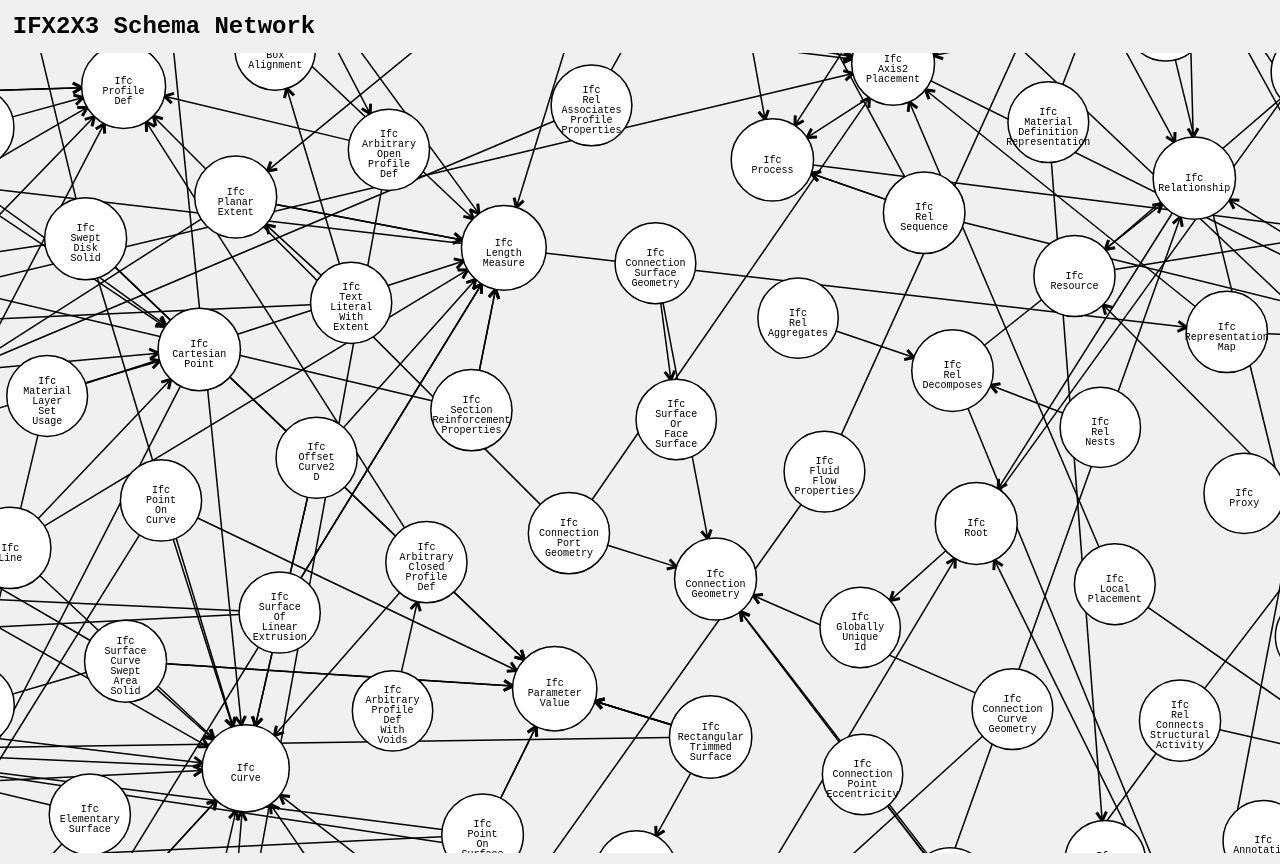
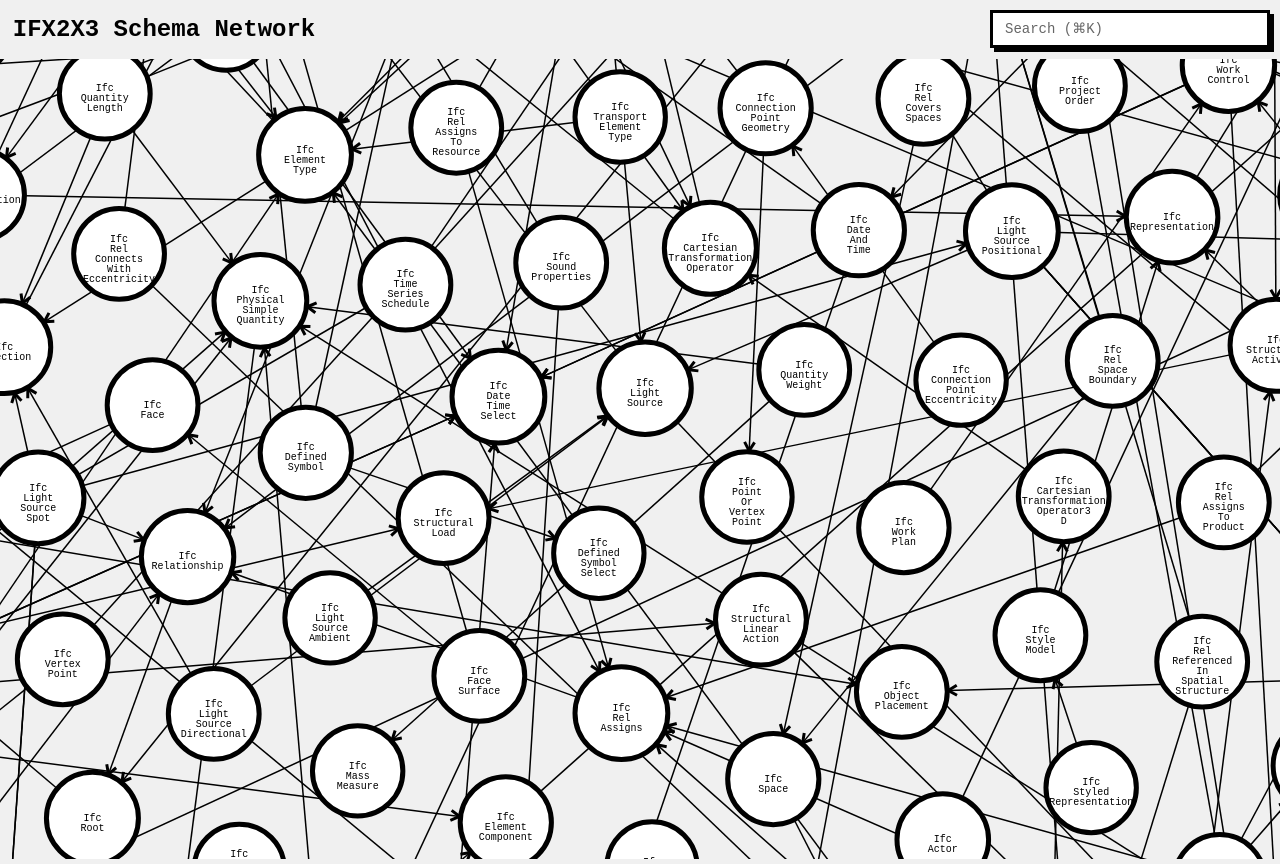
Before and after one commit to tsoumdoa/ifc-schema-vis, a SvelteKit app: page / in a window 1280 px wide. Built offline with nearby package versions, Linux system fonts and the light colour scheme.

Commit message:
search function added

```diff
--- a/src/routes/App.svelte
+++ b/src/routes/App.svelte
@@ -1,12 +1,49 @@
 <script>
 	import NetworkGraph from './NetworkGraphCanvas.svelte';
+	import SearchBox from './SearchBox.svelte';
 	import data from './data.js';
+
+	let searchTerm = '';
+	let filteredData = data;
+
+	function handleSearch(event) {
+		searchTerm = event.detail.toLowerCase();
+		updateFilteredData();
+	}
+
+	function updateFilteredData() {
+		if (!searchTerm) {
+			filteredData = data;
+			return;
+		}
+
+		const matchingNodes = data.nodes.filter((node) => node.id.toLowerCase().includes(searchTerm));
+		const matchingNodeIds = new Set(matchingNodes.map((node) => node.id));
+
+		const connectedLinks = data.links.filter(
+			(link) => matchingNodeIds.has(link.source) || matchingNodeIds.has(link.target)
+		);
+
+		const connectedNodeIds = new Set();
+		connectedLinks.forEach((link) => {
+			connectedNodeIds.add(link.source);
+			connectedNodeIds.add(link.target);
+		});
+
+		const allRelevantNodes = data.nodes.filter((node) => connectedNodeIds.has(node.id));
+
+		filteredData = {
+			nodes: allRelevantNodes,
+			links: connectedLinks
+		};
+	}
 </script>
 
 <div class="container">
 	<h2 style="color:black">IFX2X3 Schema Network</h2>
+	<SearchBox on:search={handleSearch} />
 	<div class="chart">
-		<NetworkGraph graph={data} />
+		<NetworkGraph graph={filteredData} />
 	</div>
 </div>
 
@@ -25,7 +62,8 @@
 		height: 100vh;
 	}
 	h2 {
-		margin: 0.8rem;
+		margin-top: 1rem;
+		margin-bottom: 1rem;
 		margin-left: 0.8rem;
 	}
 </style>
--- a/src/routes/NetworkGraphCanvas.svelte
+++ b/src/routes/NetworkGraphCanvas.svelte
@@ -27,7 +27,12 @@
 		return Object.create(d);
 	});
 
-	let showCard;
+	$: if (simulation && nodes && links) {
+		simulation.nodes(nodes);
+		simulation.force('link')?.links(links);
+		simulation.alpha(0.3).restart();
+	}
+
 	let transform = d3.zoomIdentity;
 	interface MyNode extends d3.SimulationNodeDatum {
 		id: string;
@@ -116,8 +121,8 @@
 		}
 
 		links.forEach((d) => {
-			const sourceRadius = 40 + Math.sqrt(d.source.size) / 5;
-			const targetRadius = 40 + Math.sqrt(d.target.size) / 5;
+			const sourceRadius = 46 + Math.sqrt(d.source.size) / 5;
+			const targetRadius = 46 + Math.sqrt(d.target.size) / 5;
 			const angle = Math.atan2(d.target.y - d.source.y, d.target.x - d.source.x);
 
 			const startX = d.source.x + sourceRadius * Math.cos(angle);
@@ -156,9 +161,9 @@
 
 		nodes.forEach((d, i) => {
 			context.beginPath();
-			context.arc(d.x, d.y, 40 + Math.sqrt(d.size) / 5, 0, 2 * Math.PI);
+			context.arc(d.x, d.y, 45 + Math.sqrt(d.size) / 5, 0, 2 * Math.PI);
 			context.strokeStyle = '#000';
-			context.lineWidth = 1.5;
+			context.lineWidth = 5.0;
 			if (activeNode) {
 				if (d.id === activeNode.id) {
 					context.fillStyle = 'orange';
--- a/src/routes/SearchBox.svelte
+++ b/src/routes/SearchBox.svelte
@@ -38,9 +38,24 @@
     z-index: 10;
   }
   .search-input {
-    padding: 8px;
-    border-radius: 5px;
-    border: 1px solid #ccc;
-    width: 200px;
+    padding: 8px 12px;
+    border: 3px solid #000;
+    border-radius: 0;
+    background: #fff;
+    font-family: 'Courier New', Courier, monospace;
+    font-size: 14px;
+    font-weight: bold;
+    width: 250px;
+    box-shadow: 4px 4px 0px #000;
+    transition: none;
+  }
+  .search-input:focus {
+    outline: none;
+    background: #f0f0f0;
+    box-shadow: 6px 6px 0px #000;
+  }
+  .search-input::placeholder {
+    color: #666;
+    font-weight: normal;
   }
 </style>
```
